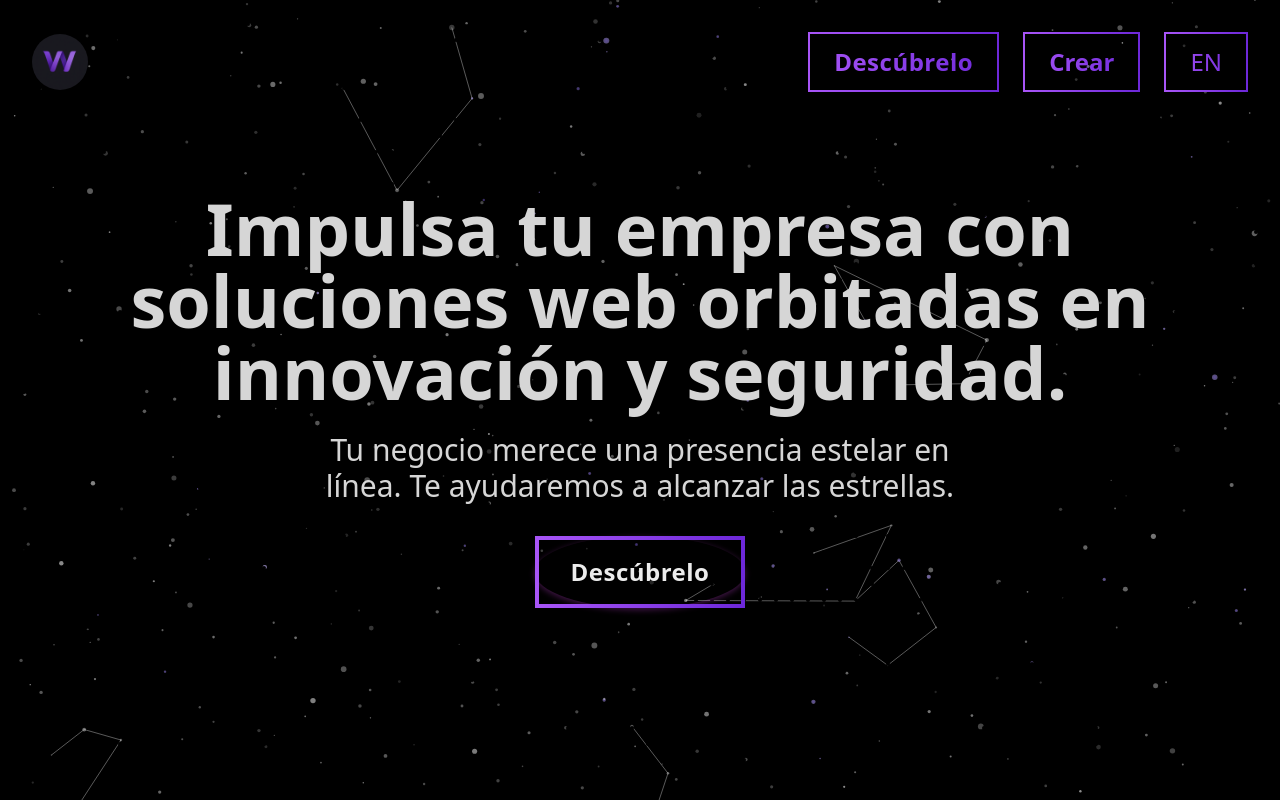
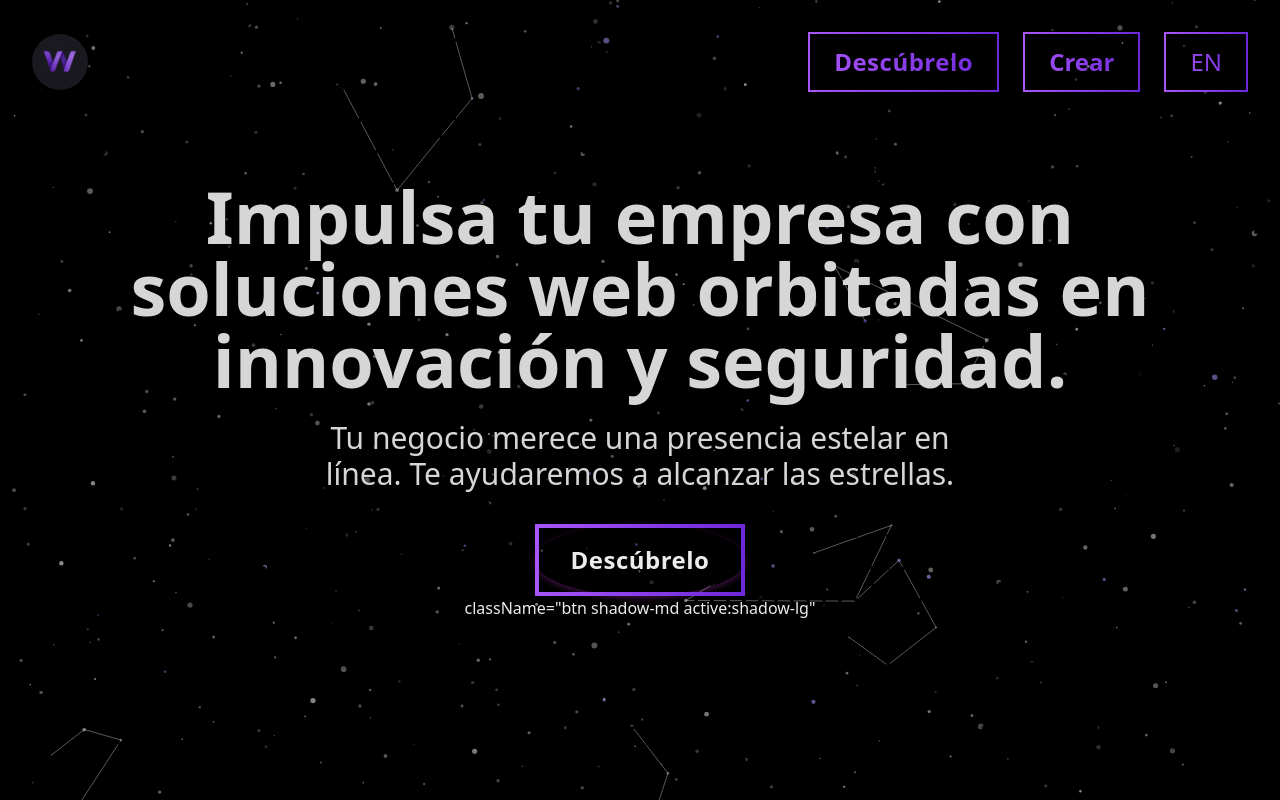
Before and after one commit to juanasaavedra/weavion, a React (Vite) app: page / in a window 1280 px wide. Shown: the top 800 px of the page. Built offline with nearby package versions, Linux system fonts and the light colour scheme.

Commit message:
Prueba Oski 2

```diff
--- a/src/App.jsx
+++ b/src/App.jsx
@@ -92,7 +92,7 @@ function Landing() {
         >
           {t('hero.subtitle', 'Your business deserves a stellar online presence. We’ll help you reach for the stars.')}
         </motion.p>
-        <DiscoverButton to="services" class="btn shadow-md active:shadow-lg" />
+        <DiscoverButton to="services" ></DiscoverButton><div>className="btn shadow-md active:shadow-lg"</div>
       </section>
 
       {/* About Us Section */}
```
